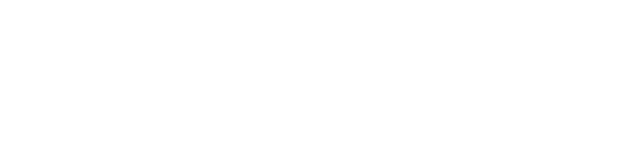
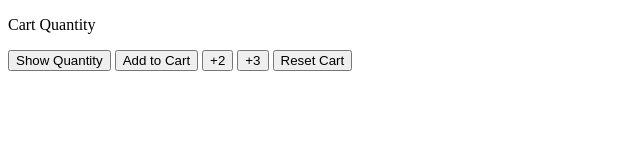
Before and after one commit to donkorBN/js, a website: page test.html in a window 1280 px wide. Shown: the whole page, without its empty margins (0-640 px from the left). Drawn offline with Linux system fonts and the light colour scheme.

Commit message:
cart feature

```diff
--- a/test.html
+++ b/test.html
@@ -5,8 +5,35 @@
       <title>Trials</title>
   </head>
   <body>
+
   <script>
+    let cartQuantity = 0
+  </script>
 
-  </script>
+  <p>
+    Cart Quantity
+  </p>
+
+  <button onClick="console.log(cartQuantity)">
+    Show Quantity
+  </button>
+
+  <button onclick="console.log(cartQuantity ++ )">
+    Add to Cart
+  </button>
+
+  <button onclick="console.log(cartQuantity+ 2)">
+    +2
+  </button>
+
+  <button>
+    +3
+  </button>
+
+  <button onclick="console.log('Cart was Reset'); cartQuantity = 0">
+    Reset Cart
+  </button>
+
+
   </body>
   </html>
```
Lines whose indentation alone changed are shown as unchanged.
